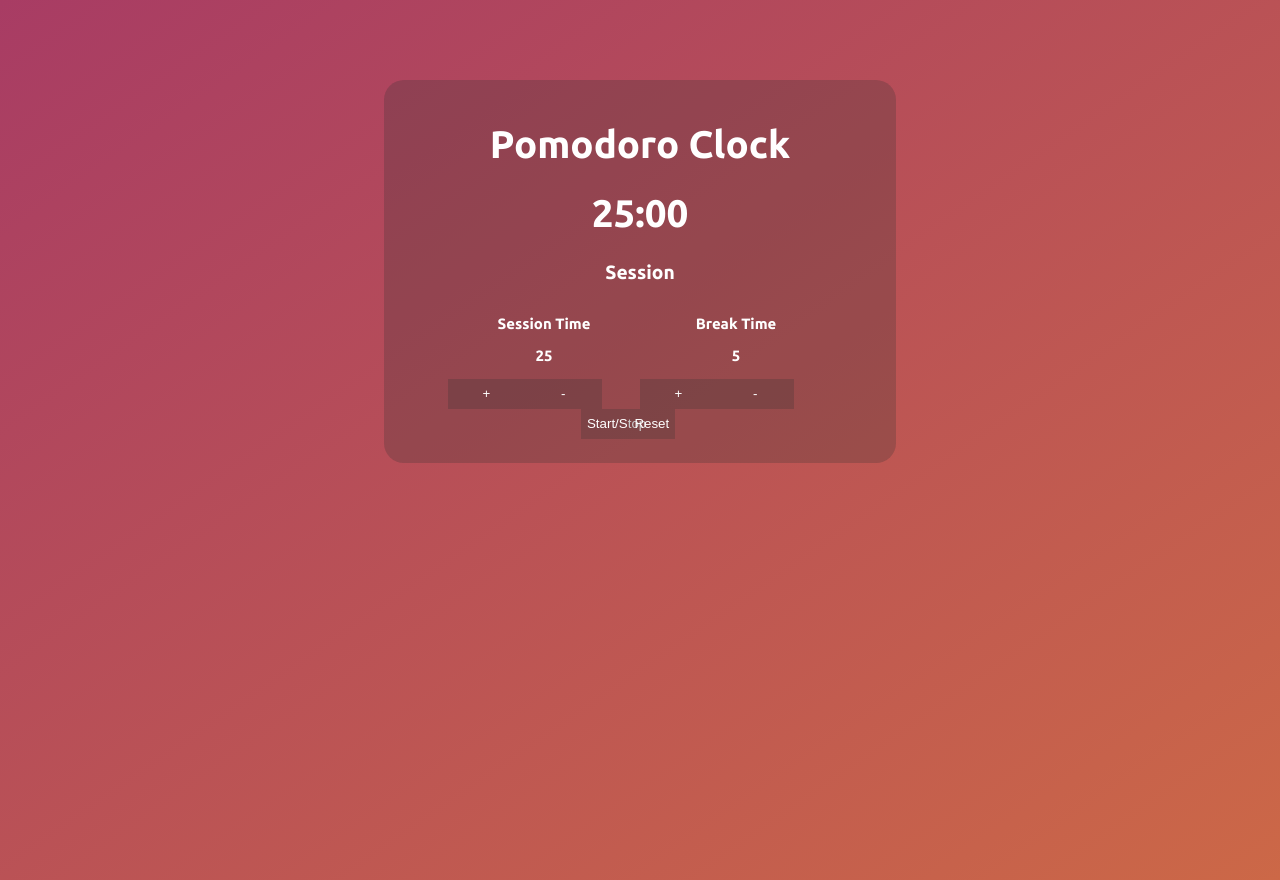
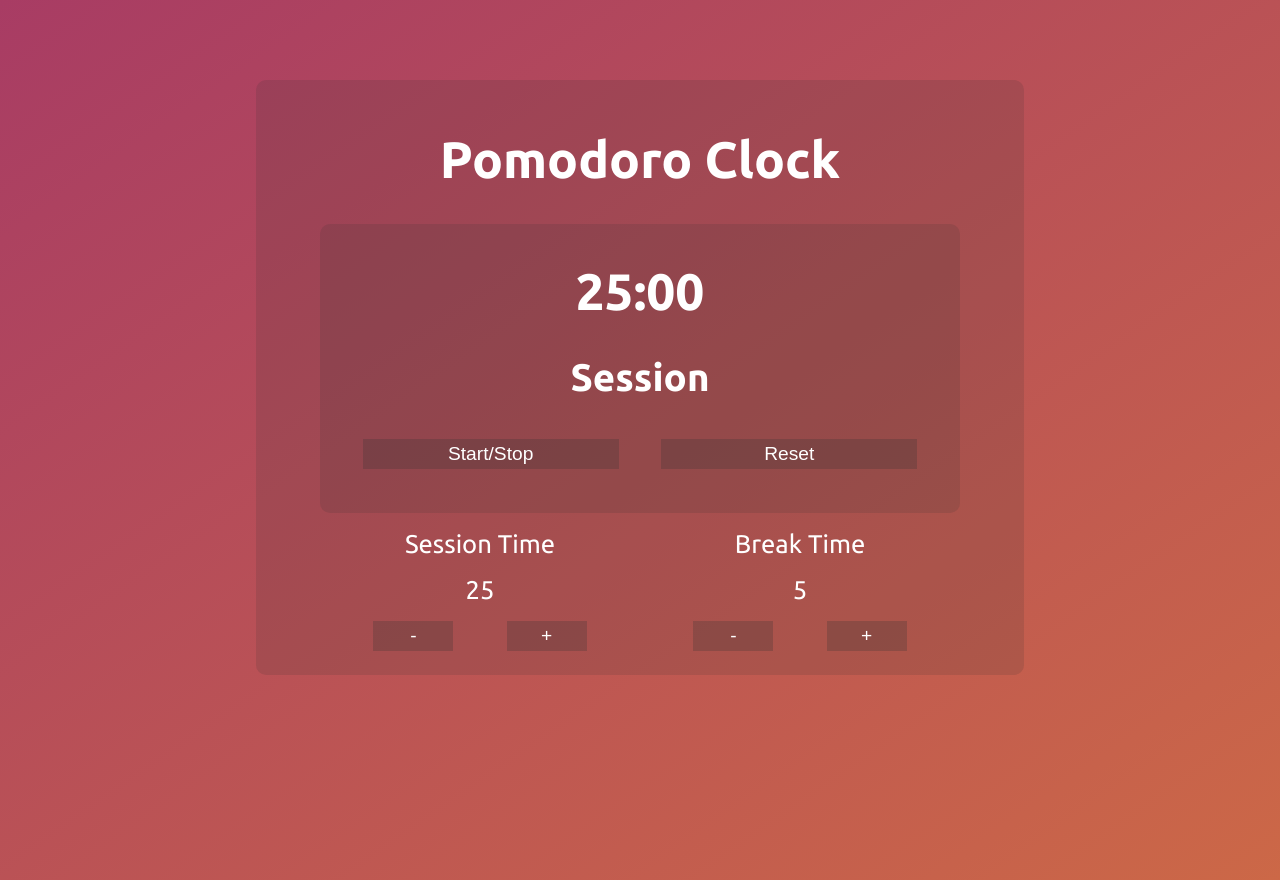
Before and after one commit to ryanmdoyle/web-pomodoro, a React (Create React App) app: page / in a window 1280 px wide. Built offline with nearby package versions, Linux system fonts and the light colour scheme.

Commit message:
All Working - Looks Nice

```diff
--- a/src/App.js
+++ b/src/App.js
@@ -111,24 +111,27 @@ class App extends React.Component {
     return (
       <div id="clock">
         <h1>Pomodoro Clock</h1>
-        <h1>{(this.state.timerLabel==="Break") ?  this.formatMinutes(this.state.breakRemainingSeconds) : this.formatMinutes(this.state.sessionRemainingSeconds)}</h1>
-        <h2>{this.state.timerLabel}</h2>
+        <div id="mainTimer">
+          <h1>{(this.state.timerLabel==="Break") ?  this.formatMinutes(this.state.breakRemainingSeconds) : this.formatMinutes(this.state.sessionRemainingSeconds)}</h1>
+          <h2>{this.state.timerLabel}</h2>
+          <div id="timerControls" className="flexContainer">
+              <button onClick={this.startStop} id="start-stop">Start/Stop</button>
+              <button onClick={this.resetTimer} id="reset">Reset</button>
+          </div>
+        </div>
         <div className="flexContainer">
-          <div id='timerContainer'>
-            <h3 id="session-label">Session Time</h3>
-            <h3 id="session-length">{this.state.sessionTimeEntry}</h3>
-            <button onClick={this.addSession} id="session-increment">+</button>
-            <button onClick={this.subSession} id="session-decrement">-</button>
+          <div id='timerContainer'  className="flexContainer">
+            <h3 id="session-label" className="timerContainerLabels">Session Time</h3>
+            <h3 id="session-length"  className="timerContainerLabels">{this.state.sessionTimeEntry}</h3>
+            <button onClick={this.subSession} id="session-decrement" className="timerContainerButtons">-</button>
+            <button onClick={this.addSession} id="session-increment" className="timerContainerButtons">+</button>
           </div>
-          <div id='timerContainer'>
-            <h3 id="break-label">Break Time</h3>
-            <h3 id="break-length">{this.state.breakTimeEntry}</h3>
-            <button onClick={this.addBreak} id="break-increment">+</button>
-            <button onClick={this.subBreak} id="break-decrement">-</button>
-          </div>
-          <div>
-            <button onClick={this.startStop} id="start-stop">Start/Stop</button>
-            <button onClick={this.resetTimer} id="reset">Reset</button>
+          <div id='timerContainer'  className="flexContainer">
+            <h3 id="break-label"  className="timerContainerLabels">Break Time</h3>
+            <h3 id="break-length"  className="timerContainerLabels">{this.state.breakTimeEntry}</h3>
+            <button onClick={this.subBreak} id="break-decrement" className="timerContainerButtons">-</button>
+            <button onClick={this.addBreak} id="break-increment" className="timerContainerButtons">+</button>
+
           </div>
         </div>
       </div>
--- a/src/index.css
+++ b/src/index.css
@@ -13,8 +13,18 @@ html { font-size: 1vw; }
 
 h1 {
   font-family: 'Ubuntu', sans-serif;
+  font-size: 4em;
+  font-weight: 700;
+}
+
+h2 {
   font-size: 3em;
   font-weight: 700;
+}
+
+h3 {
+  font-size: 2em;
+  font-weight: 500;
 }
 
 h1, h2, h3, p {
@@ -27,6 +37,7 @@ button {
   height: 30px;
   width: 40%;
   color: white;
+  font-size: 1.5em;
 }
 .flexContainer {
   display: flex;
@@ -34,16 +45,49 @@ button {
   justify-content: space-evenly;
 }
 
+.timerContainerLabels {
+  width: 100%;
+  margin: 2vh 0vw 0vh 0vw;
+}
+
+.timerContainerButtons {
+  width: 25%;
+  margin-top: 2vh;
+}
+
 #timerContainer {
   width: 50%;
+  display: flex;
+  flex-wrap: wrap;
+  justify-content: space-evenly;
+}
+
+#timerControls {
+  margin:5vh 0vw 5vh 0vw;
+}
+
+#mainTimer {
+  background: rgba(50, 50, 50, 0.15);
+  padding: 0.5vh 0vw 0.5vh 0vw;
+  border-radius: 10px;
 }
 
 #clock {
   position: relative;
-  background: rgba(50, 50, 50, 0.25);
-  width: 30vw;
+  background: rgba(50, 50, 50, 0.15);
+  width: 50vw;
   margin: auto;
   margin-top: 10vh;
   padding: 2vh 5vw 3vh 5vw;
-  border-radius: 20px;
+  border-radius: 10px;
 }
+
+@media (max-width: 1000px) {
+  #clock {
+    width: 80vw;
+  }
+
+  button {
+    font-size: 2em;
+  }
+}
```
